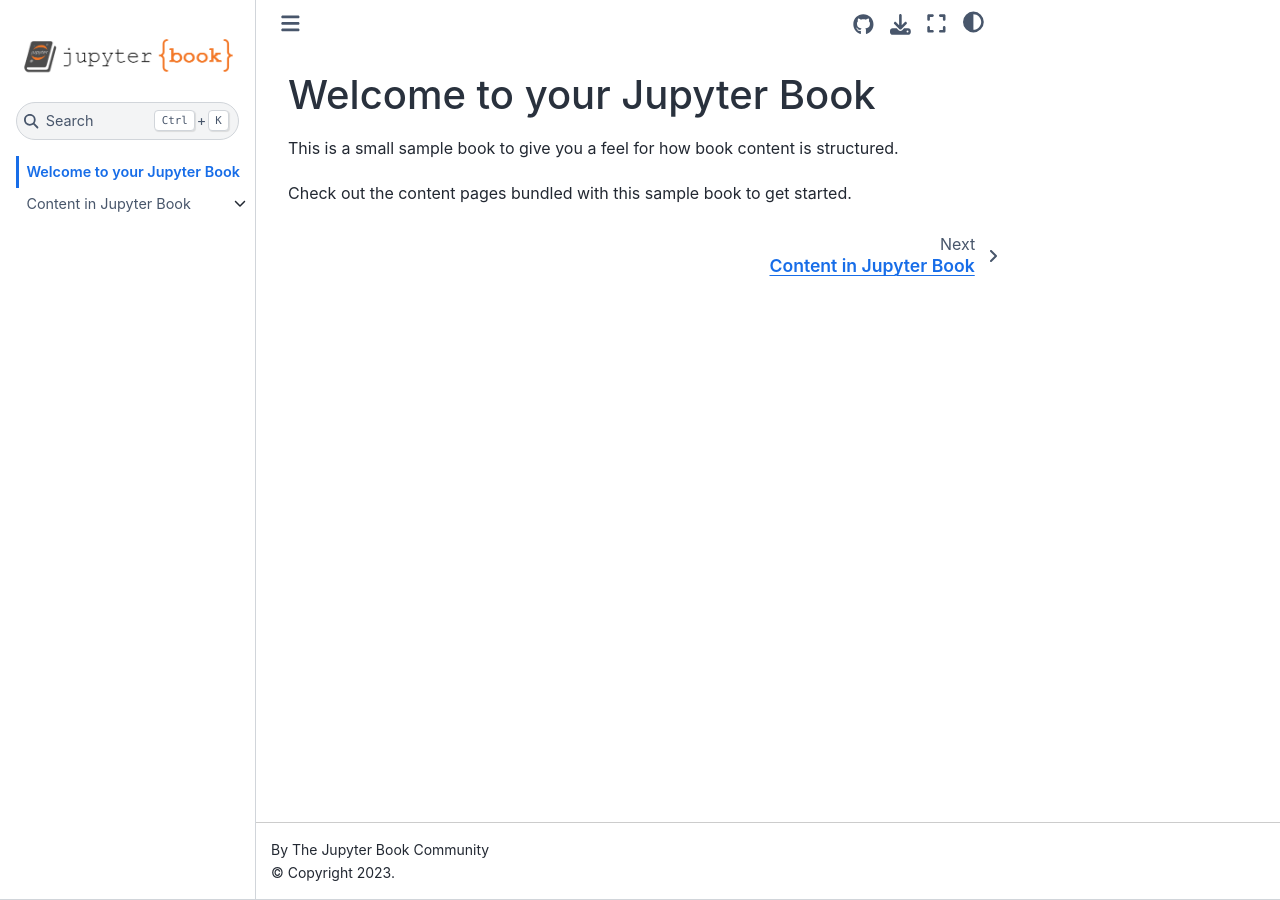
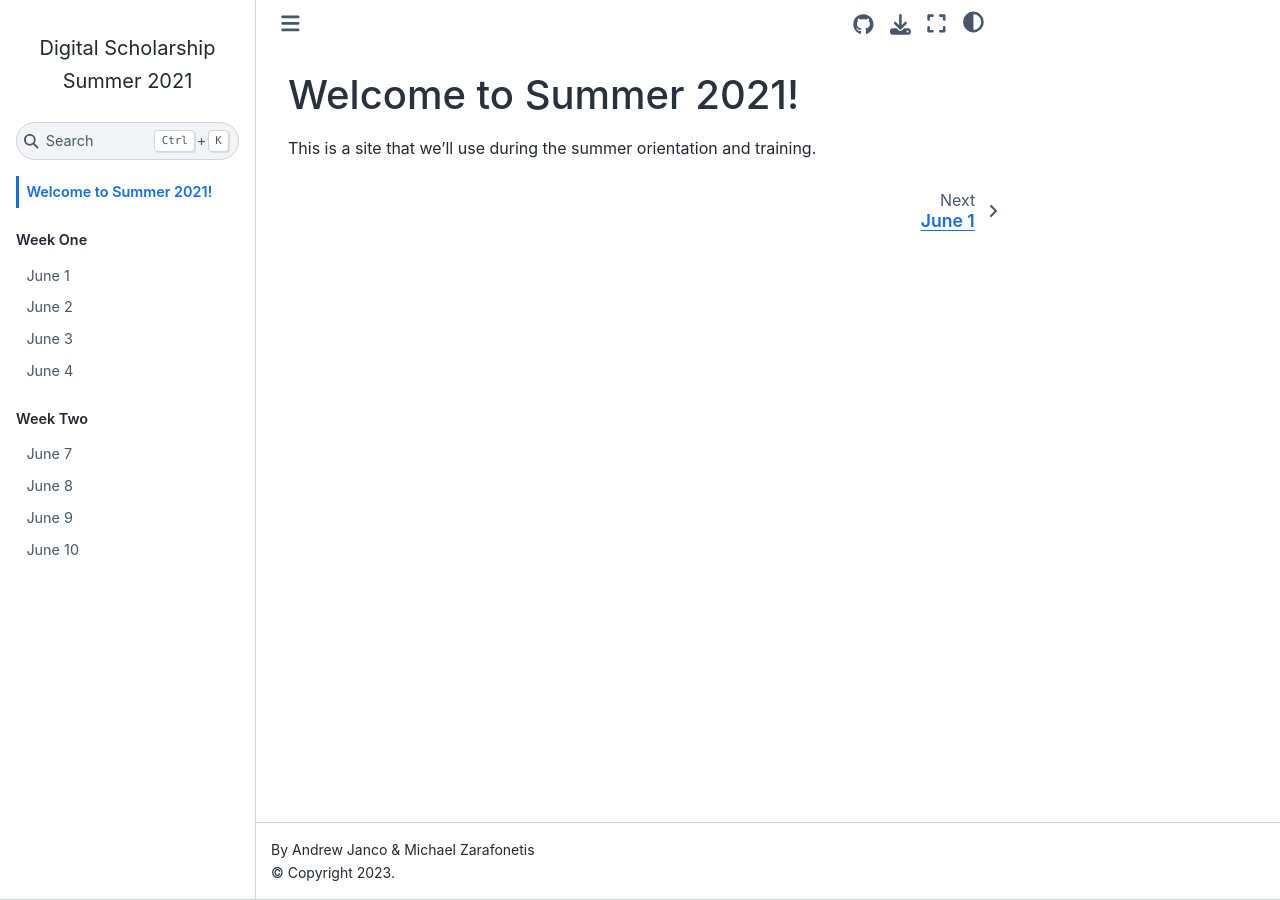
Before and after one commit to HCDigitalScholarship/summer2021, a Jupyter Book: the page built from intro.md, in a window 1280 px wide. Built offline with Jupyter Book 1.0.4 settings and Sphinx 7.4.7 and the Sphinx Book theme 1.1.4, drawn with Linux system fonts in a browser that asks for light colours.

Commit message:
adding schedule

```diff
--- a/_config.yml
+++ b/_config.yml
@@ -1,9 +1,9 @@
 # Book settings
 # Learn more at https://jupyterbook.org/customize/config.html
 
-title: My sample book
-author: The Jupyter Book Community
-logo: logo.png
+title: Digital Scholarship Summer 2021
+author: Andrew Janco & Michael Zarafonetis
+logo: libsquirell_gradient.png
 
 # Force re-execution of notebooks on each build.
 # See https://jupyterbook.org/content/execute.html
--- a/_toc.yml
+++ b/_toc.yml
@@ -2,7 +2,16 @@
 # Learn more at https://jupyterbook.org/customize/toc.html
 #
 - file: intro
-- file: content
-  sections:
-    - file: markdown
-    - file: notebooks
+- part: Week One
+  chapters:
+    - file: june1
+    - file: june2
+    - file: june3
+    - file: june4
+
+- part: Week Two
+  chapters:
+    - file: june7
+    - file: june8
+    - file: june9
+    - file: june10
--- a/intro.md
+++ b/intro.md
@@ -1,7 +1,4 @@
-Welcome to your Jupyter Book
+Welcome to Summer 2021!
 ============================
 
-This is a small sample book to give you a feel for how book content is
-structured.
-
-Check out the content pages bundled with this sample book to get started.
+This is a site that we'll use during the summer orientation and training.
--- /dev/null
+++ b/june10.md
@@ -0,0 +1,2 @@
+June 10
+============================
--- /dev/null
+++ b/june2.md
@@ -0,0 +1,2 @@
+June 2
+============================
--- /dev/null
+++ b/june3.md
@@ -0,0 +1,2 @@
+June 3
+============================
--- /dev/null
+++ b/june4.md
@@ -0,0 +1,2 @@
+June 4
+============================
--- /dev/null
+++ b/june7.md
@@ -0,0 +1,2 @@
+June 7
+============================
--- /dev/null
+++ b/june8.md
@@ -0,0 +1,2 @@
+June 8
+============================
--- /dev/null
+++ b/june9.md
@@ -0,0 +1,2 @@
+June 9
+============================
```
Also changed, not shown: june1.md (added, +4 -0 lines), 1 other file.
